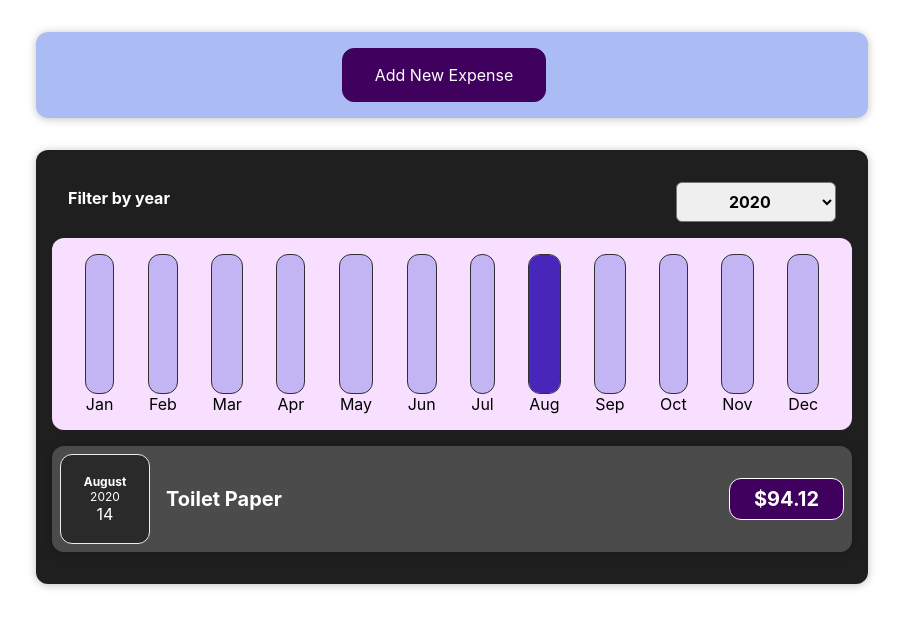
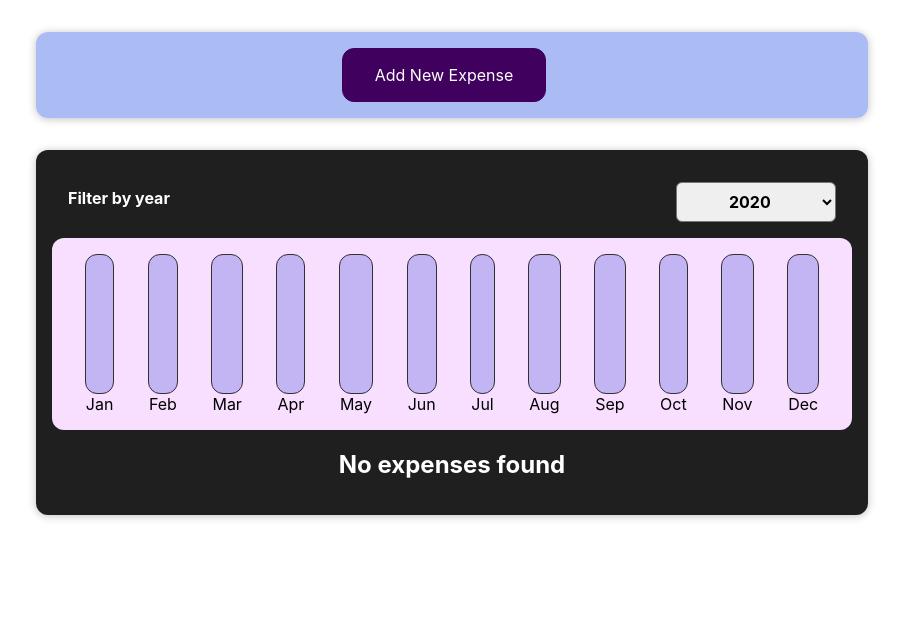
Before and after one commit to jordantangy/MyExpenses-App, a React (Create React App) app: page / in a window 1280 px wide. Shown: the top 628 px of the page, without its empty margins (188-1091 px from the left). Built offline with nearby package versions, Linux system fonts and the light colour scheme.

Commit message:
Removing test data

```diff
--- a/src/App.js
+++ b/src/App.js
@@ -3,33 +3,7 @@
 import Expenses from "./components/Expenses/Expenses";
 import NewExpense from "./components/NewExpense/NewExpense";
 
-const DUMMY_EXPENSES = [
-  {
-    id: "e1",
-    title: "Toilet Paper",
-    amount: 94.12,
-    date: new Date(2020, 7, 14),
-  },
-  { id: "e2", title: "New TV", amount: 799.49, date: new Date(2021, 2, 12) },
-  {
-    id: "e3",
-    title: "Car Insurance",
-    amount: 294.67,
-    date: new Date(2021, 2, 28),
-  },
-  {
-    id: "e4",
-    title: "New Desk (Wooden)",
-    amount: 450,
-    date: new Date(2021, 5, 12),
-  },
-  {
-    id: "e5",
-    title: "Keyboard",
-    amount: 20,
-    date: new Date(2021, 8, 5),
-  },
-];
+const DUMMY_EXPENSES = [];
 
 const App = () => {
   const [expenses, setExpenses] = useState(DUMMY_EXPENSES);
```
